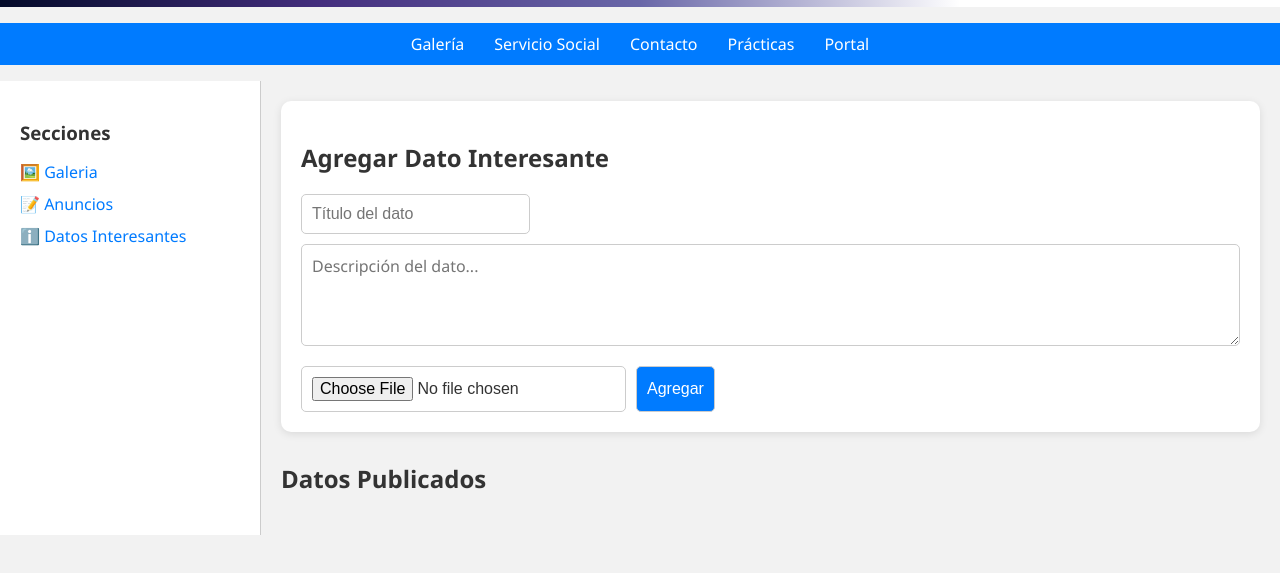
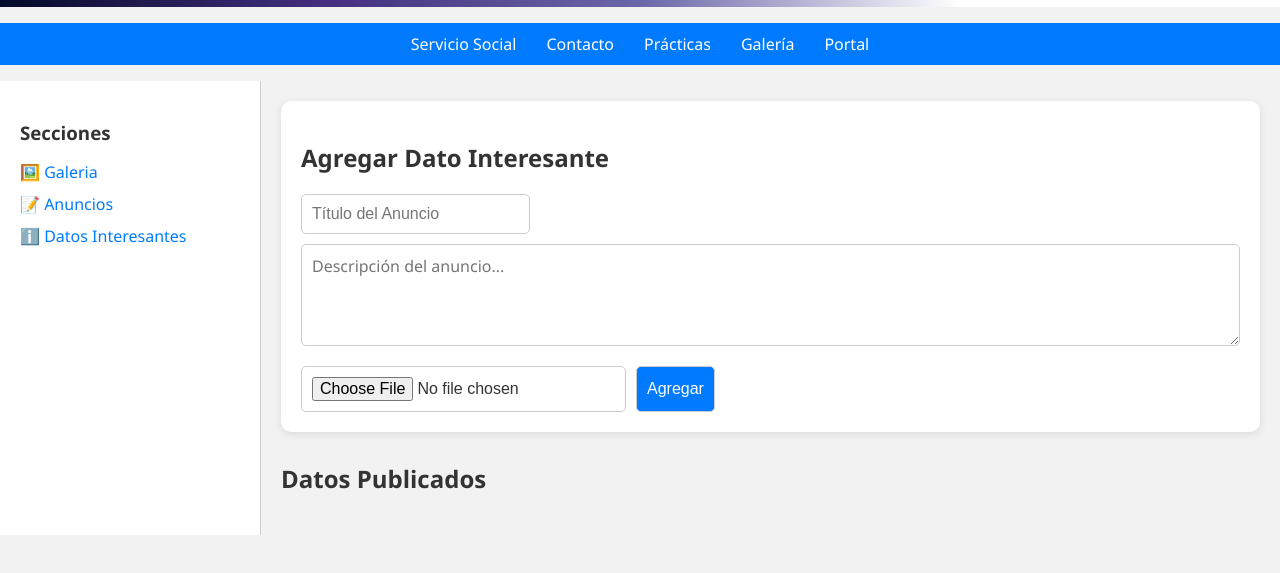
Before and after one commit to AbrahamSantiago/Planta-Tratamiento-Aguas-Residuales-FESA-LOS-ANAFRES, a website: page Otro/Anuncios.html in a window 1280 px wide. Shown: the part 73-646 px from the top of the page. Drawn offline with Linux system fonts and the light colour scheme.

Commit message:
ANUNCIOS_2
Update Anuncios

```diff
--- a/Otro/Anuncios.html
+++ b/Otro/Anuncios.html
@@ -20,11 +20,11 @@
   <!-- Menú principal -->
   <nav class="menu-navegacion">
     <ul>
-      <li><a href="index.html">Galería</a></li>
       <li><a href="#">Servicio Social</a></li>
       <li><a href="#">Contacto</a></li>
       <li><a href="#">Prácticas</a></li>
-      <li><a href="#">Portal</a></li>
+      <li><a href="Galeria.html">Galería</a></li>
+      <li><a href="Marketing.html">Portal</a></li>
     </ul>
   </nav>
 
@@ -45,9 +45,9 @@
       <section class="formulario">
         <h2>Agregar Dato Interesante</h2>
         <form id="datoForm">
-          <input type="text" id="titulo" placeholder="Título del dato" required>
-          <textarea id="contenido" placeholder="Descripción del dato..." required></textarea>
-          <input type="file" id="imagenDato" accept="image/*">
+          <input type="text" id="titulo" placeholder="Título del Anuncio" required>
+          <textarea id="contenido" placeholder="Descripción del anuncio..." required></textarea>
+          <input type="file" id="imagenAnuncio" accept="image/*">
           <button type="submit">Agregar</button>
         </form>
       </section>
```
